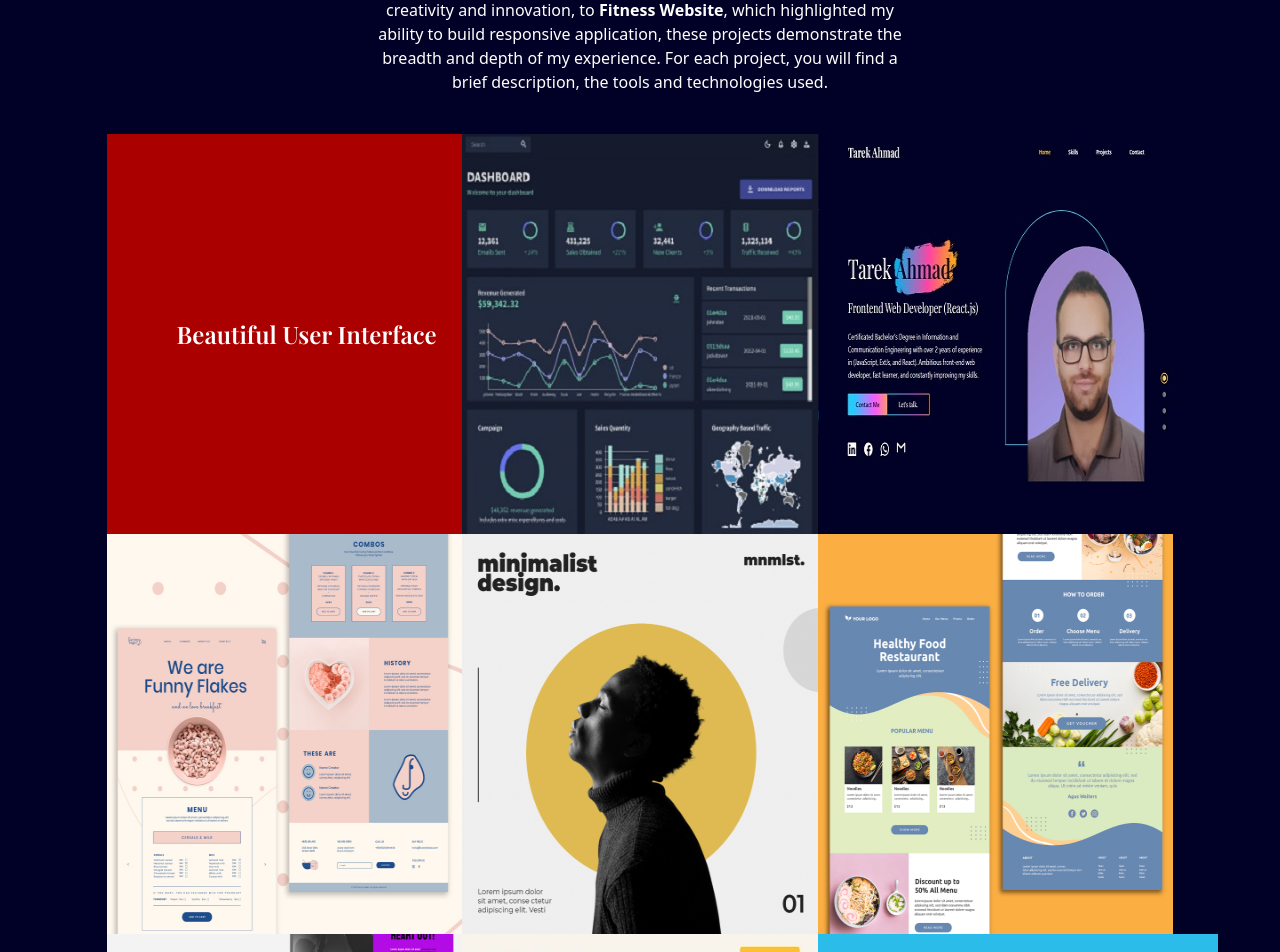
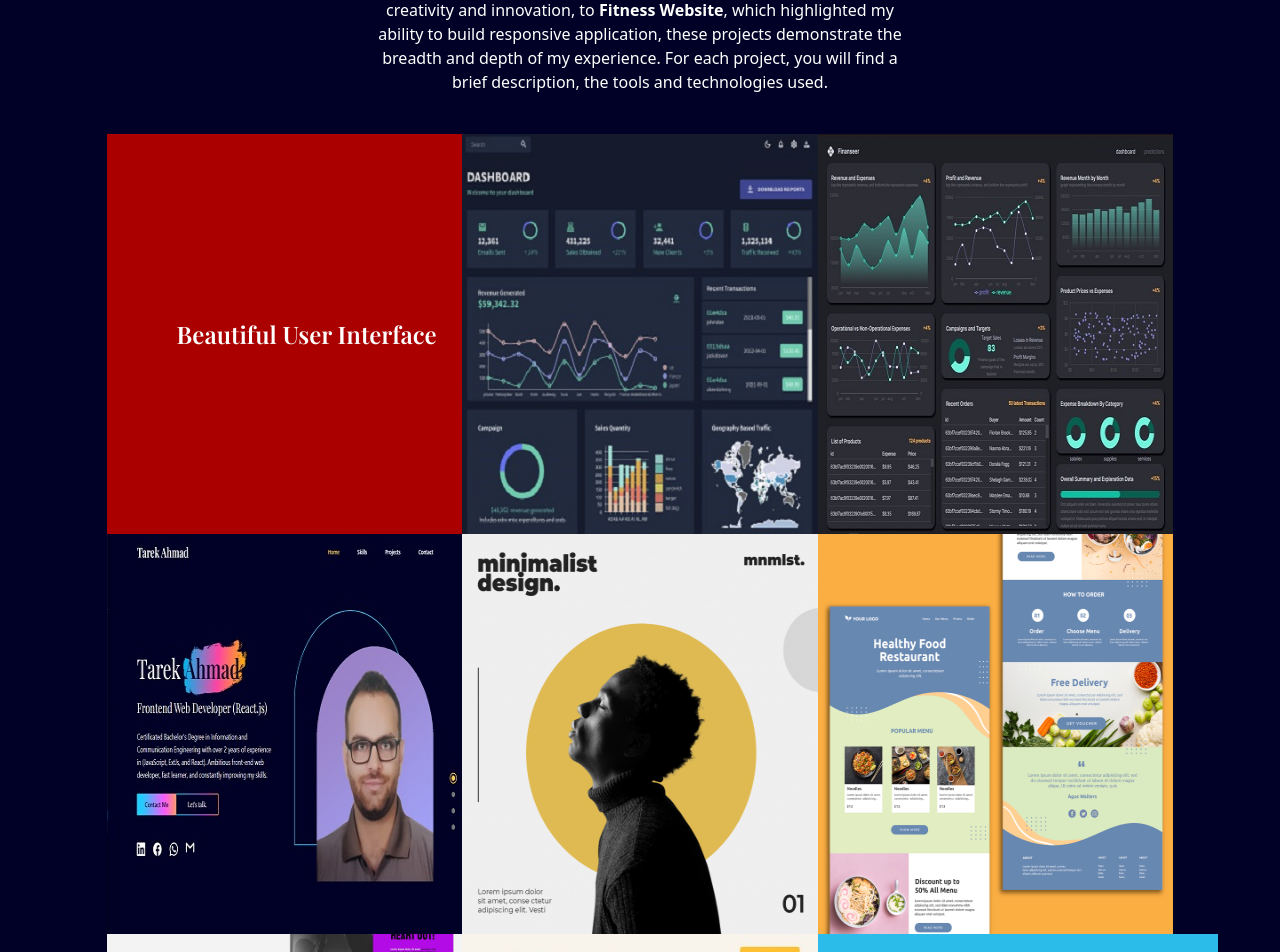
Before and after one commit to Tarek-989/Portfolio, a React (Vite) app: page / in a window 1280 px wide. Shown: the part 2500-3452 px from the top of the page. Built offline with nearby package versions, Linux system fonts and the light colour scheme.

Commit message:
add new project

```diff
--- a/src/components/Projects.tsx
+++ b/src/components/Projects.tsx
@@ -62,16 +62,23 @@ export const Projects = ({ setSelectedPage }: PageProps) => {
 						subTitle='An admin dashboard website built with React,
 					 		Material-UI, and nivo charts to provide an easy-to-use interface for managing business operations.
 					 		With customizable charts and graphs, and comprehensive reporting tools, monitor sales, inventory,
-					   		and customer relationships with ease.' />
+					   		and customer relationships with ease.'
+					/>
+					<Project
+						title='Finance Dashboard'
+						subTitle='A simple finance dashboard website built using React, Material-UI, Machine learning,
+						and Redux Toolkit to provide customizable charts and grids to help you monitor your
+						financial metrics, such as revenue, expenses, and profits.'
+					/>
+
+					{/* Row 2 */}
 					<Project
 						title='My Portfolio'
 						subTitle='A responsive landing page built with React, Tailwindcss
-						 and designed with a mobile-first approach, providing an optimized user
-						 experience on all devices, with a modern and clean design, engaging copy,
-						 clear calls-to-action, and high-quality images that showcase the projects that I create.' />
-
-					{/* Row 2 */}
-					<Project title='Project 3' subTitle='' />
+						and designed with a mobile-first approach, providing an optimized user
+						experience on all devices, with a modern and clean design, engaging copy,
+						clear calls-to-action, and high-quality images that showcase the projects that I create.'
+					/>
 					<Project title='Project 4' subTitle='' />
 					<Project title='Project 5' subTitle='' />
 
```
Also changed, not shown: public/assets/finance-dashboard.jpeg (added).
